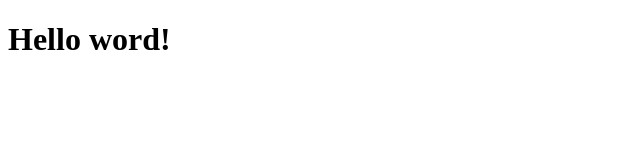
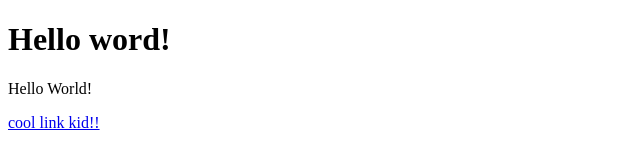
Before and after one commit to thecasualdevedu/bug-free-octo-computing-machine, a plain HTML site: page index.html in a window 1280 px wide. Shown: the whole page, without its empty margins (0-640 px from the left). Drawn offline with Linux system fonts and the light colour scheme.

Commit message:
update 2

```diff
--- a/index.html
+++ b/index.html
@@ -12,6 +12,8 @@
 
     <body>
         <h1>Hello word!</h1>
+        <p>Hello World!</p>
+        <a href="http://google.com">cool link kid!!</a>
     </body>
 
 </html>
```
